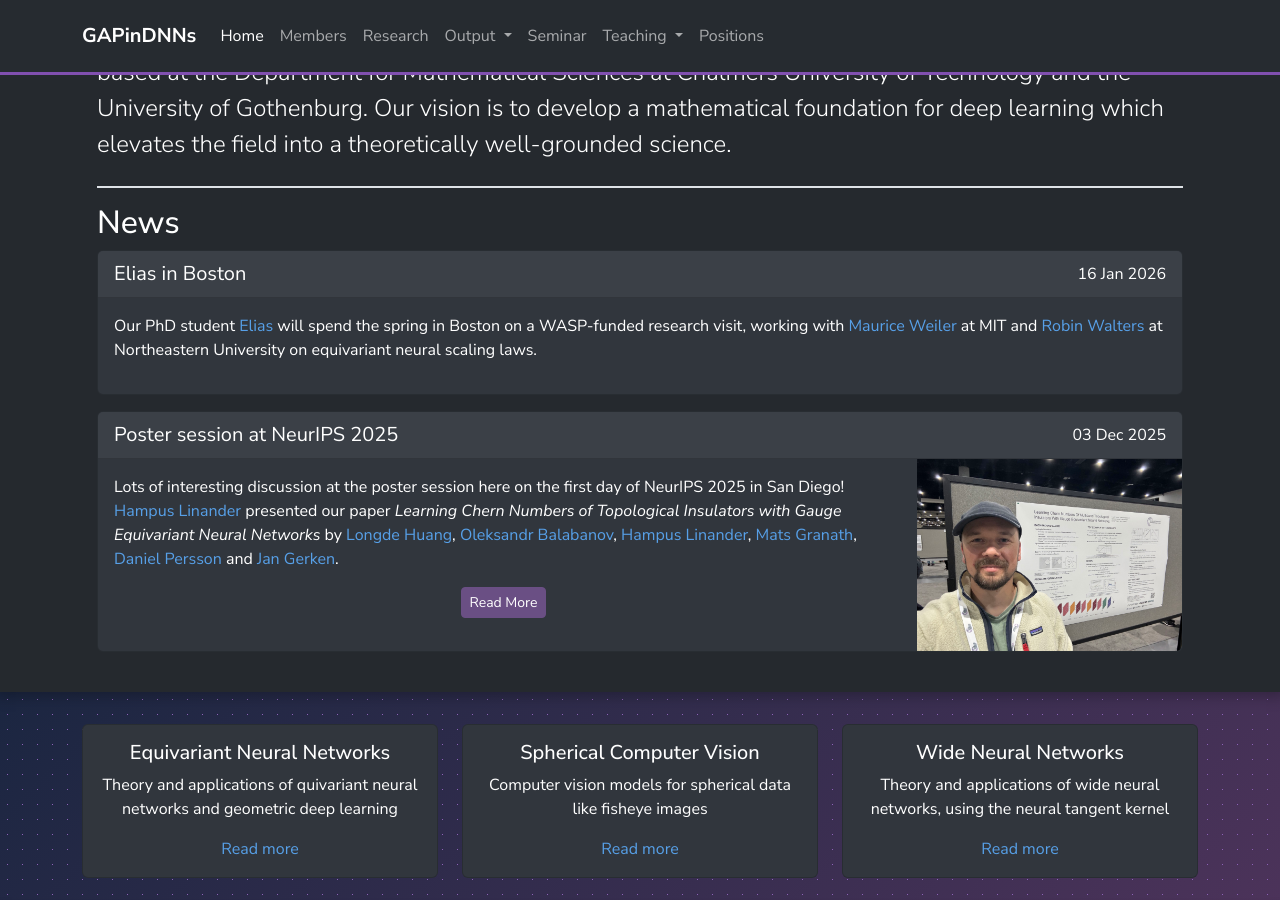
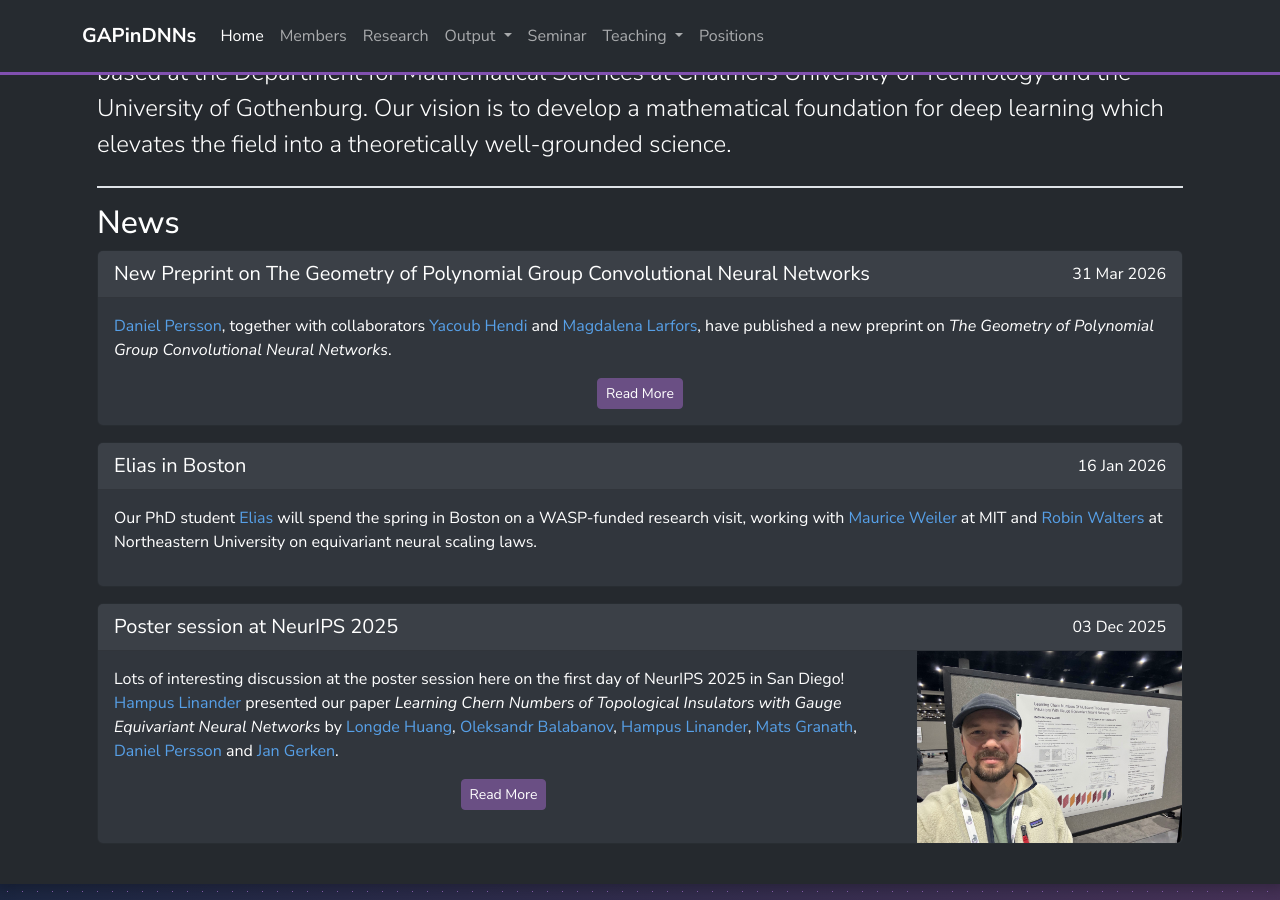
Before and after one commit to GAPinDNNs/gapindnns.github.io, a Jekyll site: the page built from _pages/index.md, in a window 1280 px wide and 900 px high, scrolled down 659 px. Built offline with Jekyll 4.4.1, drawn with Linux system fonts in a browser that asks for light colours; nearby versions of some CDN libraries.

Commit message:
Add Persson PGCNN preprint (#46)

```diff
--- a/_data/news.yml
+++ b/_data/news.yml
@@ -1,3 +1,8 @@
+- date: 2026-03-31
+  headline: "New Preprint on The Geometry of Polynomial Group Convolutional Neural Networks"
+  link: https://arxiv.org/abs/2603.29566
+  text: |
+    [Daniel Persson](/members/Daniel_Persson), together with collaborators [Yacoub Hendi](https://jake997.github.io/) and [Magdalena Larfors](https://www.uu.se/en/contact-and-organisation/staff?query=N3-1163), have published a new preprint on *The Geometry of Polynomial Group Convolutional Neural Networks*.
 - date: 2026-01-16
   headline: "Elias in Boston"
   text: |
--- /dev/null
+++ b/_data/publications/Persson - PGCNNs.yml
@@ -0,0 +1,19 @@
+title: The Geometry of Polynomial Group Convolutional Neural Networks
+id: Persson_-_PGCNNs
+author:
+  - family: Hendi
+    given: Yacoub
+  - family: Persson
+    given: Daniel
+  - family: Larfors
+    given: Magdalena
+issued: '2026-03-31'
+abstract: |
+ We study polynomial group convolutional neural networks (PGCNNs) for an arbitrary finite group G. In particular, we introduce a new mathematical framework for PGCNNs using the language of graded group algebras. This framework yields two natural parametrizations of the architecture, based on Hadamard and Kronecker products, related by a linear map. We compute the dimension of the associated neuromanifold, verifying that it depends only on the number of layers and the size of the group. We also describe the general fiber of the Kronecker parametrization up to the regular group action and rescaling, and conjecture the analogous description for the Hadamard parametrization. Our conjecture is supported by explicit computations for small groups and shallow networks.
+preprint:
+  URL: https://arxiv.org/abs/1412.5625
+  name: arXiv
+type: article-journal
+tags:
+  - GDL
+  - ENN
```
